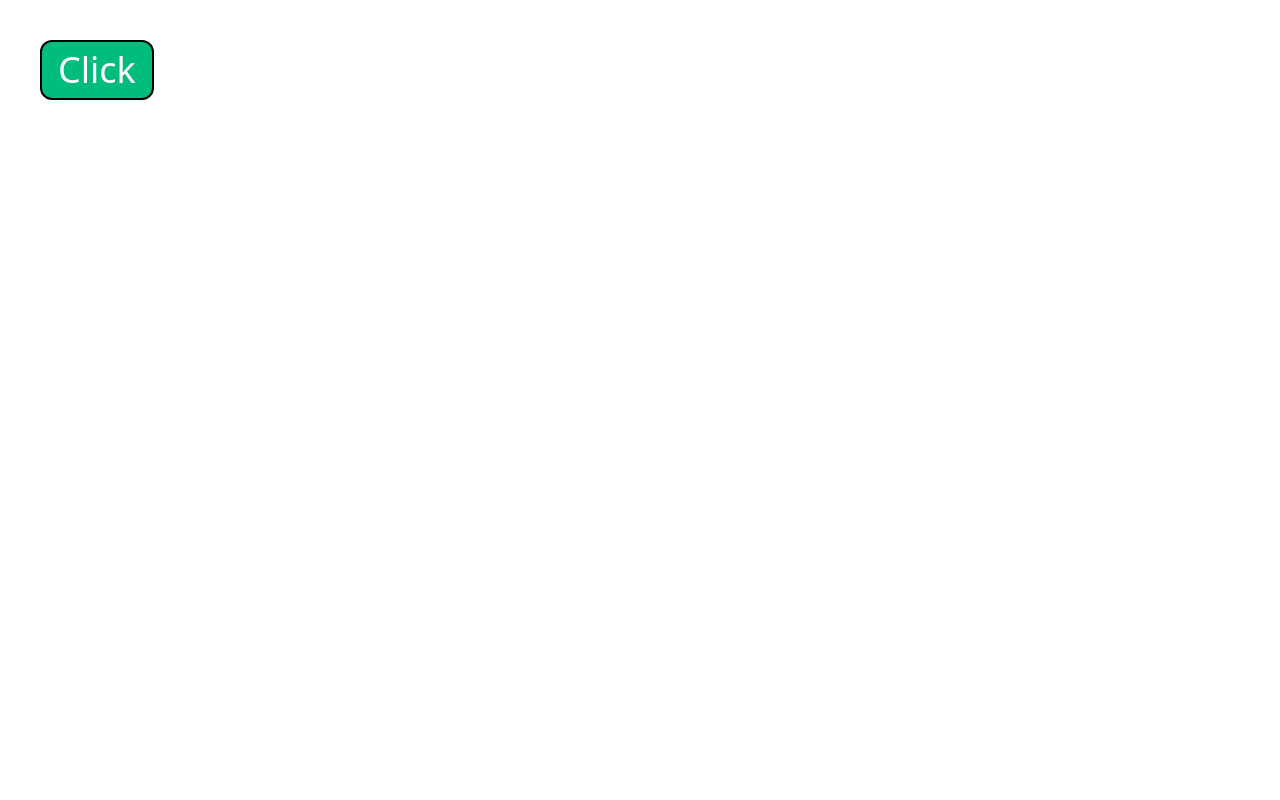
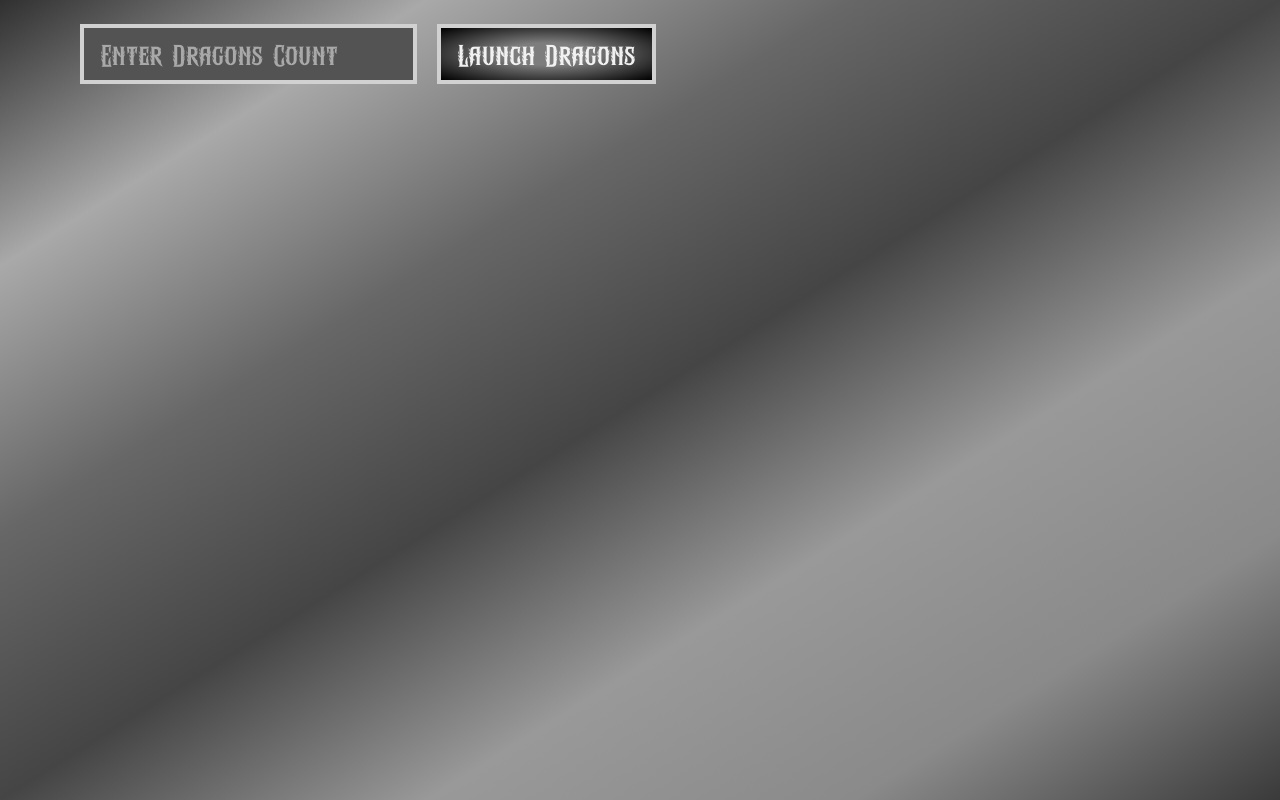
Before and after one commit to Sonu-Kumhar/ReactJS, a React (Vite) app in the folder useEffect-07/: page / in a window 1280 px wide. Built offline with nearby package versions, Linux system fonts and the light colour scheme.

Commit message:
fetched dragonball-api and displayed the result with user input

```diff
--- a/useEffect-07/package.json
+++ b/useEffect-07/package.json
@@ -11,6 +11,7 @@
   },
   "dependencies": {
     "@tailwindcss/vite": "^4.1.18",
+    "axios": "^1.13.2",
     "react": "^19.2.0",
     "react-dom": "^19.2.0",
     "tailwindcss": "^4.1.18"
--- a/useEffect-07/src/App.jsx
+++ b/useEffect-07/src/App.jsx
@@ -1,43 +1,57 @@
-import React, { useCallback, useEffect } from 'react'
+import React from 'react'
+import axios from "axios"
+import Card from './components/Card'
 import { useState } from 'react'
 
 const App = () => {
-  const [counter, setCounter] = useState(0)
 
-  useEffect(()=>{
-    console.log("useEffect is running")
-  },[counter])
+  const [allDragons, setAllDragons] = useState([])
+  const [dragonCount, setDragonCount] = useState("")
+  // const [display1, setDisplay1] = useState("block")
+
+  let getDragons = async (e) => {
+    e.preventDefault()
+    setDragonCount(dragonCount);
+    let response = await axios.get(`https://dragonball-api.com/api/characters?limit=${dragonCount}&page=1`)
+    let newAllDragons = [...response.data.items];
+    setAllDragons(newAllDragons)
+    setDragonCount("");
+    console.log(dragonCount)
+    setDisplay1("hidden")
+    console.log(response.data.items)
+  }
 
   return (
-    <div className='text-3xl p-10'>
-      <button onClick={()=>{
-        setCounter(counter+1)
-      }} className='text-4xl bg-emerald-500 px-4 py-2 border-2 rounded-xl text-white border-black active:scale-95'>Click</button>
+    <div className='mainContainer w-full h-screen p-6 px-20'>
+      <form onSubmit={getDragons}>
+        <input
+          type="number"
+          min={1}
+          placeholder='Enter Dragons Count'
+          className='bg-[#535353] text-3xl font-normal text-[#ffffff] border-4 border-[#d1d1d1] px-4 py-2 mr-5'
+          value={dragonCount}
+          required
+          onChange={(e) => {
+            setDragonCount(e.target.value)
+          }}
+        />
+
+        <button className='bg-[#535353] text-3xl font-normal text-[#f1f1f1] border-4 border-[#d1d1d1] px-4 py-2 active:scale-95 mb-10'>Launch Dragons</button>
+      </form>
+
+      <div className='w-full flex gap-15 flex-wrap'>
+
+        {
+          allDragons.map((elem, index) => {
+            return <div key={index}>
+              <Card name={elem.name} affiliation={elem.affiliation} gender={elem.gender} race={elem.race} ki={elem.ki} image={elem.image} />
+            </div>
+          })
+        }
+
+      </div>
     </div>
   )
 }
 
-// Render = WHAT to show
-// Effect = WHAT to do after showing
-
-// useEffect(() => {              first argument -> fxn, 2nd argument -> dependency array (if not used then useEffect will run on every render)
-//   // side-effect code
-// }, [])
-
-
-// React UI render karta hai
-// Aur jab render ke baad state / props change hote hain,
-// aur us change ke response mein koi side ka kaam karna ho,
-// to hum useEffect use karte hain
-
-// side ways kaam ka mtlb :
-// API call
-// title change
-// console log
-// timer
-// localStorage
-
-// Render = UI banane ka kaam
-// useEffect = UI ke baad hone wale kaam
-
 export default App
--- /dev/null
+++ b/useEffect-07/src/components/Card.jsx
@@ -0,0 +1,24 @@
+import React from 'react'
+
+const Card = ({name, affiliation, gender, race, ki, image}) => {
+    return (
+        <div className='card w-70 h-105 rounded-lg'>
+
+           <div className='relative w-full h-full '>
+            <img className='object-cover relative ' src="https://i.pinimg.com/736x/d6/7e/7f/d67e7f219701eb3c3ec729cd28935fa2.jpg" alt="" />
+
+            <div className='w-28'>
+                <img className='h-80 w-45 absolute top-20 left-28 object-contain object-center hover:scale-125 transition-all duration-[500ms]' src={image} alt="" />
+            </div>
+            <div className='absolute top-35 left-12 text-3xl px-2 font-semibold'>{name}</div>
+            <div className='absolute top-46 left-12 text-2xl px-2 font-normal'>{affiliation}</div>
+            <div className='absolute top-52 left-12 text-2xl px-2 font-normal'>{race}</div>
+            <div className='absolute top-58 left-12 text-2xl px-2 font-normal'>{gender}</div>
+            <div className='absolute top-64 left-12 text-2xl px-2 font-normal'>{ki}</div>
+            <button className='absolute top-78 left-15 text-4xl px-2 text-white py-1 rounded-2xl active:scale-90 cursor-pointer'>Play</button>
+           </div>
+        </div>
+    )
+}
+
+export default Card
--- a/useEffect-07/src/index.css
+++ b/useEffect-07/src/index.css
@@ -1 +1,46 @@
 @import "tailwindcss";
+
+@font-face {
+    font-family: dragon;
+    src: url(./assets//fonts/Herofire-Regular.ttf);
+}
+
+body{
+    width: 100%;
+    height: 100%;
+    background: linear-gradient(to right bottom, rgb(48, 48, 48), rgb(169, 169, 169), rgba(0, 0, 0, 0.597),rgb(69, 69, 69), rgb(153, 153, 153),rgba(0, 0, 0, 0.46), rgb(58, 58, 58));
+}
+
+body{
+    font-family: dragon;
+}
+
+button{
+
+    background: radial-gradient(rgb(125, 125, 125) 30%, black );
+}
+
+/* Dark theme scrollbar */
+::-webkit-scrollbar {
+  width: 10px;
+  height: 10px;
+}
+
+::-webkit-scrollbar-track {
+  background: #1f1f1f;
+}
+
+::-webkit-scrollbar-thumb {
+  background: #444;
+  border-radius: 10px;
+}
+
+::-webkit-scrollbar-thumb:hover {
+  background: #666;
+}
+
+/* Firefox */
+* {
+  scrollbar-width: thin;
+  scrollbar-color: #444 #1f1f1f;
+}
```
Also changed, not shown: useEffect-07/src/assets/fonts/Herofire-Regular.ttf (added), 1 other file (tests, documents, lock files or other folders).
